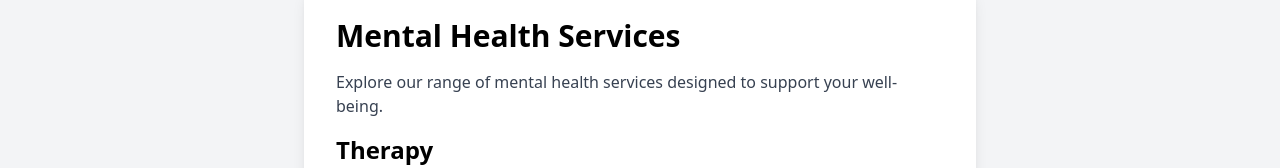
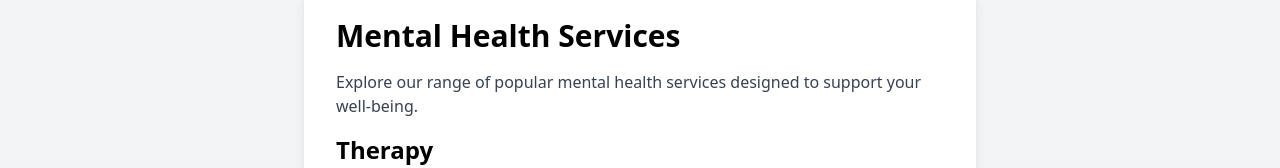
Before and after one commit to julianDalban/mental-health-app, a React (Create React App) app in the folder mind-bloom/: page /services in a window 1280 px wide. Shown: the part 224-392 px from the top of the page. Built offline with nearby package versions, Linux system fonts and the light colour scheme; no server answers.

Commit message:
added links to all sections of services page

```diff
--- a/mind-bloom/src/pages/services.jsx
+++ b/mind-bloom/src/pages/services.jsx
@@ -34,7 +34,7 @@ const Services = () => {
       <div className="bg-white p-8 rounded-lg shadow-lg max-w-2xl">
         <h1 className="text-3xl font-bold mb-4">Mental Health Services</h1>
         <p className="text-gray-700 mb-4">
-          Explore our range of mental health services designed to support your well-being.
+          Explore our range of popular mental health services designed to support your well-being.
         </p>
         <div>
           {services.map((service, index) => (
```
